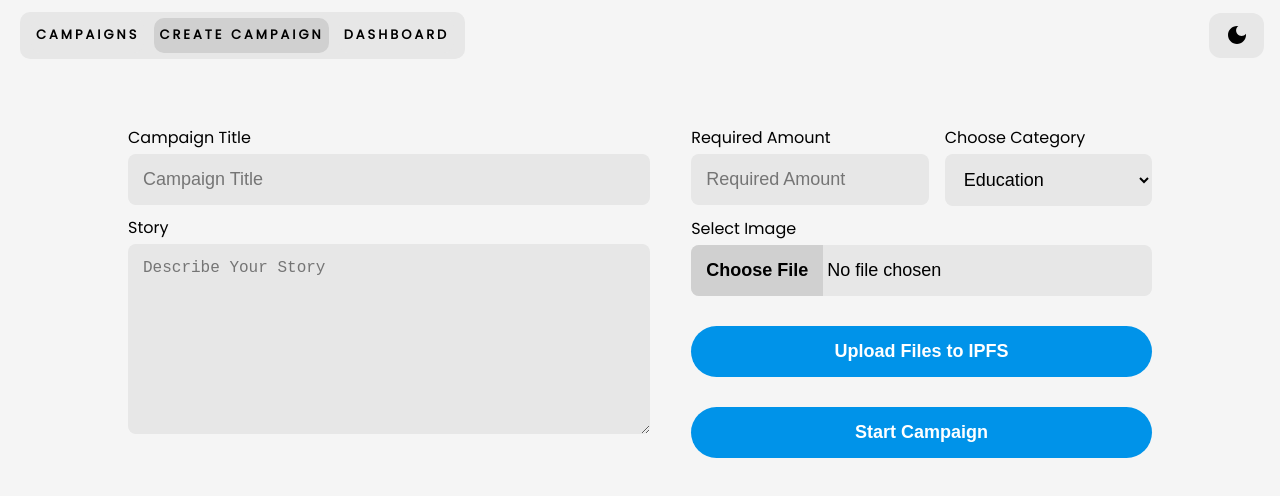
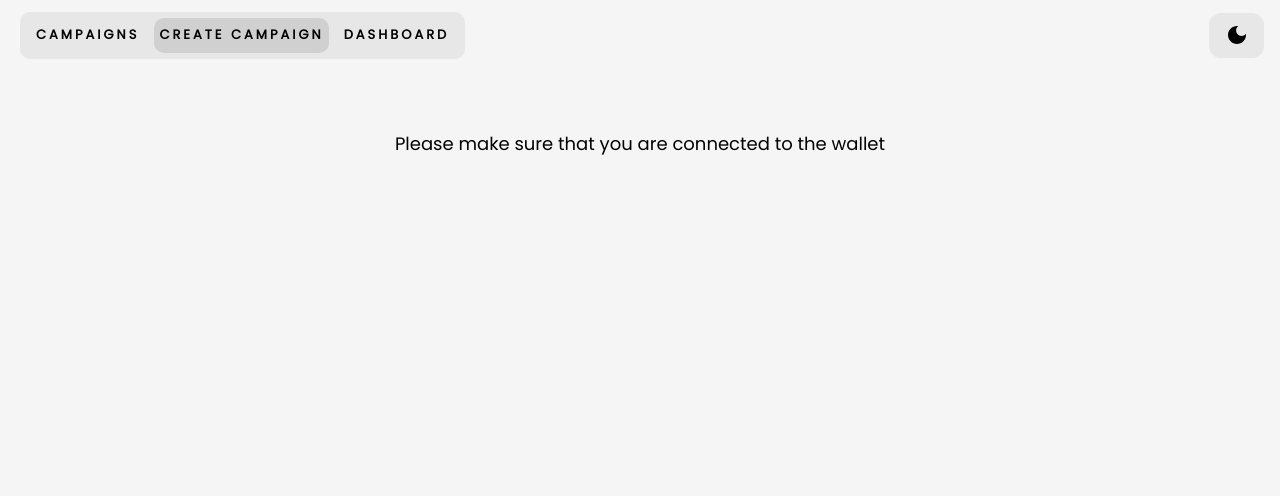
Before and after one commit to shuvishubham/web3-fundraiser-youtube, a Next.js app: page /createcampaign in a window 1280 px wide. Shown: the top 496 px of the page. Built offline with nearby package versions, Linux system fonts and the light colour scheme; a web font is replaced by a local one; what ipfs-http-client would draw is missing.

Commit message:
connect to wallet functionality

```diff
--- a/components/Form/Form.js
+++ b/components/Form/Form.js
@@ -1,7 +1,7 @@
 import styled from 'styled-components';
 import FormLeftWrapper from './Components/FormLeftWrapper'
 import FormRightWrapper from './Components/FormRightWrapper'
-import { createContext, useState } from 'react';
+import { createContext, useContext, useState } from 'react';
 import {TailSpin} from 'react-loader-spinner';
 import {ethers} from 'ethers';
 import {toast} from 'react-toastify';
@@ -9,6 +9,8 @@ import CampaignFactory from '../../artifacts/contracts/CampaignFactory.sol/Campa
 import CrowdfundImg from '../../assets/crowdfund-image.jpg'
 import { CAMPAIGN_FACTORY_DETAILS } from '../../constants/constants';
 import Link from 'next/link';
+import AdminContext from '../../context/adminContext';
+
 const FormState = createContext();
 
 const Form = () => {
@@ -18,6 +20,9 @@ const Form = () => {
         requiredAmount: "",
         category: "education",
     });
+
+  const { newSigner, setNewSigner, newAddress, setNewAddress, connectAccount, setConnectAccount, fetchChainId, setFetchChainId } = useContext(AdminContext)
+
 
     const [loading, setLoading] = useState(false);
     const [address, setAddress] = useState("");
@@ -86,7 +91,7 @@ const Form = () => {
 
   return (
       <FormState.Provider value={{form, setForm, image, setImage, ImageHandler, FormHandler, setImageUrl, setStoryUrl, startCampaign, setUploaded}} >
-    <FormWrapper>
+        {(connectAccount && fetchChainId.chainId == 8337) ?  <FormWrapper>
         <FormMain>
             {loading == true ?
                 address == "" ?
@@ -107,7 +112,7 @@ const Form = () => {
                     </FormInputsWrapper>
             }
         </FormMain>
-    </FormWrapper>
+    </FormWrapper>: <p style={{fontFamily: 'Poppins', margin: 'auto', textAlign: 'center', fontSize: '18px', paddingTop: '60px'}}>Please make sure that you are connected to the wallet</p>}
     </FormState.Provider>
   )
 }
```
Also changed, not shown: pages/dashboard.js (+5 -3 lines).
